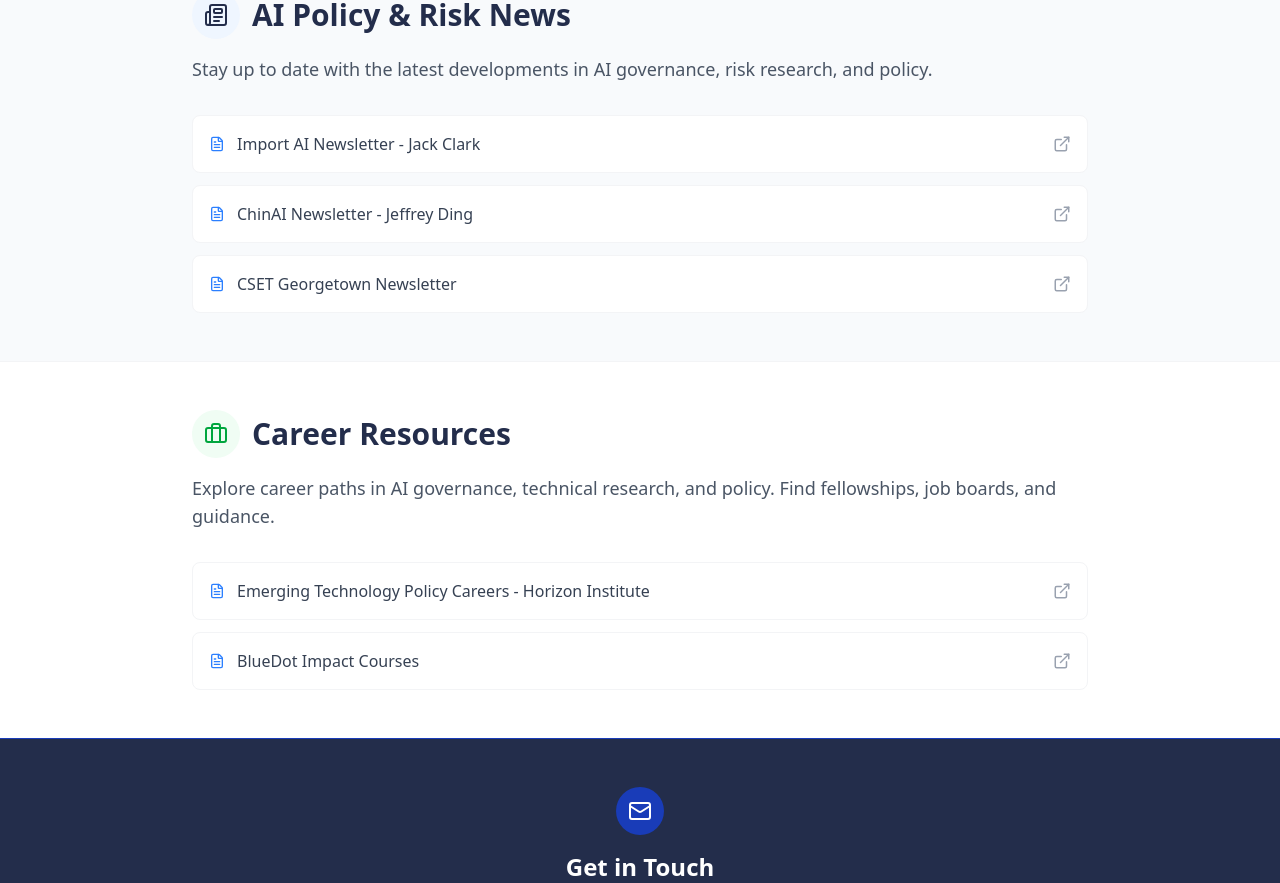
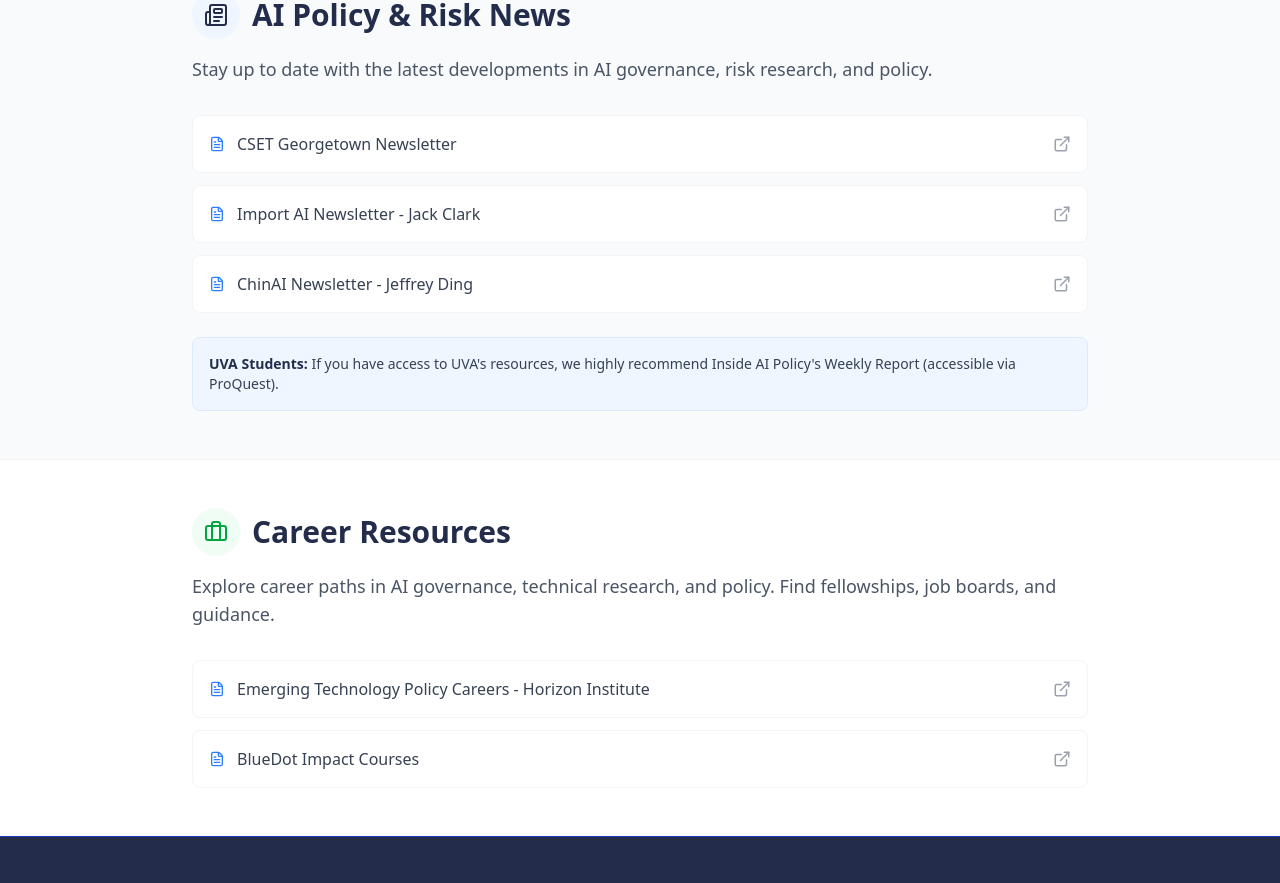
Before and after one commit to Virginia-AI-Security-Initiative/VAISI_Website, a Next.js app: page /resources in a window 1280 px wide. Shown: the part 840-1723 px from the top of the page. Built offline with nearby package versions, Linux system fonts and the light colour scheme; a web font is replaced by a local one.

Commit message:
added Inside AI Weekly news report

```diff
--- a/app/resources/page.tsx
+++ b/app/resources/page.tsx
@@ -9,9 +9,9 @@
 ];
 
 const newsResources = [
+    { title: "CSET Georgetown Newsletter", url: "https://cset.georgetown.edu/newsletters/", type: "article" as const },
     { title: "Import AI Newsletter - Jack Clark", url: "https://jack-clark.net/", type: "article" as const },
     { title: "ChinAI Newsletter - Jeffrey Ding", url: "https://chinai.substack.com/", type: "article" as const },
-    { title: "CSET Georgetown Newsletter", url: "https://cset.georgetown.edu/newsletters/", type: "article" as const },
 ];
 
 const careerResources = [
@@ -112,6 +112,13 @@
                             </li>
                         ))}
                     </ul>
+
+                    {/* UVA-specific note */}
+                    <div className="mt-6 p-4 bg-blue-50 border border-blue-100 rounded-lg">
+                        <p className="text-sm text-gray-700">
+                            <span className="font-semibold text-primary">UVA Students:</span> If you have access to UVA's resources, we highly recommend <span className="font-medium">Inside AI Policy's Weekly Report</span> (accessible via ProQuest).
+                        </p>
+                    </div>
                 </div>
             </Section>
 
```
